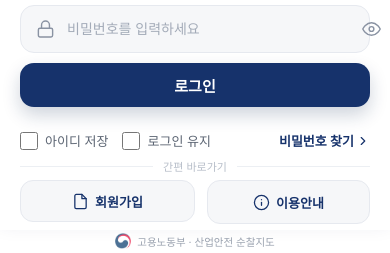
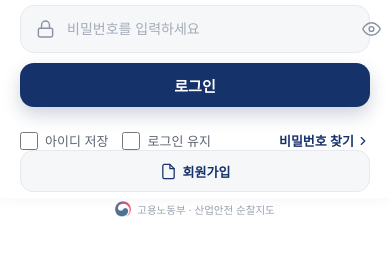
Before and after one commit to safetybellbeen-eng/gangnam-safety-v2, a plain HTML site: page index.html in a window 390 px wide. Shown: the part 623-876 px from the top of the page. After the commit the page ends 844 px from the top, so only its background shows below. Drawn offline with nearby package versions, Linux system fonts and the light colour scheme.

Commit message:
Add files via upload

```diff
--- a/index.html
+++ b/index.html
@@ -94,8 +94,10 @@
         </span>
       </div>
 
-      <div id="mobile-login-divider"><span>간편 바로가기</span></div>
-
+      <!-- [STEP16.5 3차] 모바일 로그인 화면 하단 "간편 바로가기(회원가입/이용안내)" 삭제 요청.
+           #show-signup 버튼은 PC 화면에서 유일한 회원가입 진입점이라 DOM에서 완전히 지우지
+           않고, css/mobile.css의 모바일 media query에서 #mobile-login-quick-row 자체를
+           display:none으로 숨긴다(PC는 media query 밖이라 기존 그대로 노출/동작). -->
       <div id="mobile-login-quick-row">
         <button type="button" id="show-signup">
           <span class="mobile-icon-svg-wrap" aria-hidden="true">
@@ -103,12 +105,6 @@
           </span>
           회원가입
         </button>
-        <span id="mobile-login-guide" title="추후 지원 예정">
-          <span class="mobile-icon-svg-wrap" aria-hidden="true">
-            <svg class="mobile-icon-svg" viewBox="0 0 24 24" fill="none" stroke="currentColor" stroke-width="1.8" stroke-linecap="round" stroke-linejoin="round"><circle cx="12" cy="12" r="10"></circle><line x1="12" y1="16" x2="12" y2="12"></line><line x1="12" y1="8" x2="12.01" y2="8"></line></svg>
-          </span>
-          이용안내
-        </span>
       </div>
     </div>
 
```
